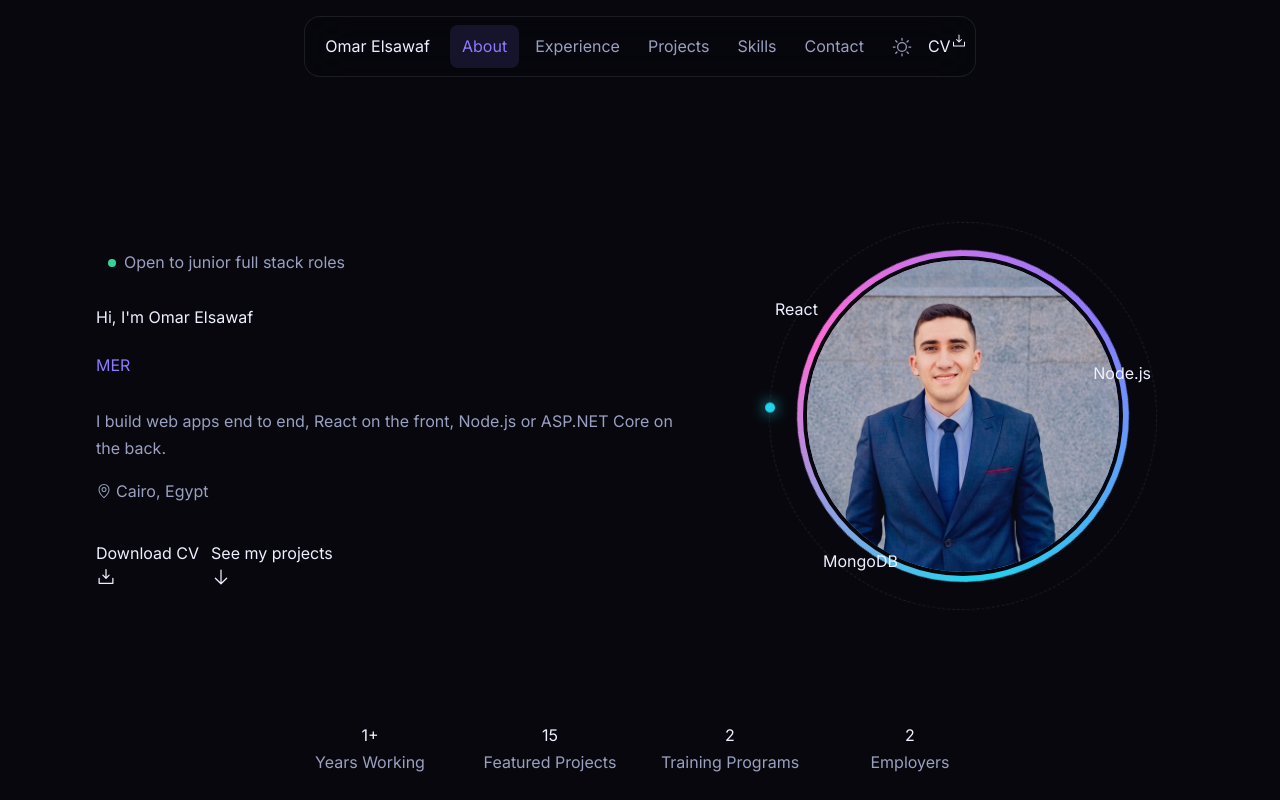
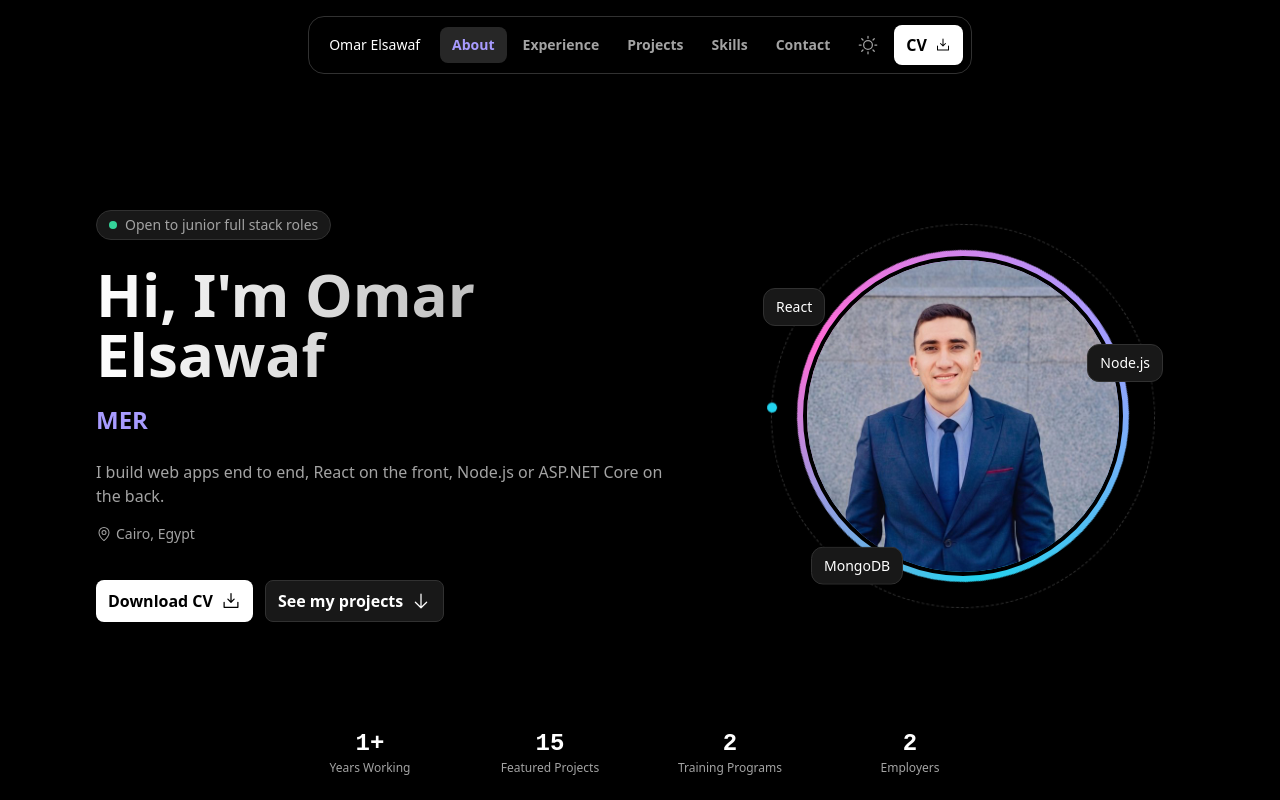
Before and after one commit to OmarELswaf/portfolio, a React (Vite) app: page / in a window 1280 px wide. Shown: the top 800 px of the page. Built offline with nearby package versions, Linux system fonts and the light colour scheme.

Commit message:
Apply design rules: app and styles

```diff
--- a/src/App.jsx
+++ b/src/App.jsx
@@ -1,6 +1,7 @@
 import { ThemeProvider } from './context/ThemeContext';
 import SideRail from './components/layout/SideRail';
 import Footer from './components/layout/Footer';
+import TaglineReveal from './components/ui/TaglineReveal';
 import Hero from './components/sections/Hero';
 import About from './components/sections/About';
 import Experience from './components/sections/Experience';
@@ -12,8 +13,9 @@ function App() {
   return (
     <ThemeProvider>
       <SideRail />
-      <main>
+      <main id="main">
         <Hero />
+        <TaglineReveal />
         <About />
         <Experience />
         <Projects />
--- a/src/index.css
+++ b/src/index.css
@@ -4,97 +4,91 @@
 
 @layer base {
   :root {
-    --bg: #07070d;
-    --bg-card: rgba(255, 255, 255, 0.035);
-    --bg-hover: rgba(255, 255, 255, 0.07);
-    --text: #eef0ff;
-    --text-muted: #9aa0c0;
-    --accent: #8b7bff;
-    --accent2: #22d3ee;
-    --accent-tint: rgba(139, 123, 255, 0.12);
-    --border: rgba(255, 255, 255, 0.09);
-    --shadow: rgba(0, 0, 0, 0.5);
-    --grid: rgba(255, 255, 255, 0.04);
+    --bg: #000000;
+    --bg-card: #181818;
+    --bg-hover: #1F1F1F;
+    --surface: #131209;
+    --text: #FFFFFF;
+    --text-muted: #A3A3A3;
+    --accent: #A89BFF;
+    --accent-tint: #272727;
+    --border: #313131;
   }
   .light {
-    --bg: #f6f7ff;
-    --bg-card: rgba(255, 255, 255, 0.75);
-    --bg-hover: rgba(255, 255, 255, 1);
-    --text: #14142b;
-    --text-muted: #565b7a;
-    --accent: #6d5cf5;
-    --accent2: #0891b2;
-    --accent-tint: rgba(109, 92, 245, 0.1);
-    --border: rgba(20, 20, 60, 0.1);
-    --shadow: rgba(60, 60, 120, 0.15);
-    --grid: rgba(20, 20, 60, 0.05);
+    --bg: #FFFFFF;
+    --bg-card: #F5F5F5;
+    --bg-hover: #EBEBEB;
+    --surface: #FAFAFA;
+    --text: #000000;
+    --text-muted: #525252;
+    --accent: #5B45E0;
+    --accent-tint: #EDEBFF;
+    --border: #E0E0E0;
   }
   * { margin: 0; padding: 0; box-sizing: border-box; }
   html { scroll-behavior: smooth; }
   body {
-    font-family: 'Inter', system-ui, sans-serif;
+    font-family: 'Geist', system-ui, sans-serif;
     background: var(--bg);
     color: var(--text);
-    line-height: 1.7;
     overflow-x: hidden;
-    transition: background-color .3s ease, color .3s ease;
   }
   ::selection { background: var(--accent-tint); color: var(--accent); }
-  ::-webkit-scrollbar { width: 8px; }
-  ::-webkit-scrollbar-track { background: var(--bg); }
-  ::-webkit-scrollbar-thumb { background: var(--border); border-radius: 4px; }
+  :focus-visible { outline: 2px solid var(--accent); outline-offset: 2px; border-radius: 8px; }
+  h1, h2, h3, h4 { text-wrap: balance; }
+  p, li { text-wrap: pretty; }
 }
 
 @layer components {
-  .mono { font-family: 'JetBrains Mono', ui-monospace, monospace; }
-  .grad-text {
-    background: linear-gradient(120deg, var(--accent), var(--accent2));
+  /* Named text styles (scale steps from the type scale) */
+  .heading-1 { @apply text-5xl sm:text-6xl font-semibold; }
+  .heading-2 { @apply text-4xl sm:text-5xl font-semibold; }
+  .heading-4 { @apply text-3xl font-semibold; }
+  .heading-3 { @apply text-3xl sm:text-4xl font-semibold; }
+  .heading-5 { @apply text-2xl font-semibold; }
+  .title-1 { @apply text-xl font-medium; }
+  .title-2 { @apply text-lg font-medium; }
+  .title-4 { @apply text-sm font-medium; }
+  .body-2 { @apply text-base font-medium; }
+  .body-3 { @apply text-base; }
+  .body-6 { @apply text-sm; }
+  .button-md { @apply text-base font-semibold; }
+  .button-sm { @apply text-sm font-semibold; }
+  .caption-1 { @apply text-sm font-medium; }
+  .caption-4 { @apply text-xs font-medium; }
+  .num { font-family: 'Geist Mono', ui-monospace, monospace; }
+
+  .ease-base { transition-timing-function: cubic-bezier(0.22, 1, 0.36, 1); }
+  .btn { @apply inline-flex items-center justify-center gap-2 px-3 py-2 rounded-lg button-md transition-all duration-300 ease-base active:scale-[0.98]; }
+  .btn-primary { background: var(--text); color: var(--bg); }
+  .btn-primary:hover { opacity: .85; }
+  .btn-ghost { background: var(--bg-card); border: 1px solid var(--border); color: var(--text); }
+  .btn-ghost:hover { background: var(--bg-hover); }
+  .card { background: var(--bg-card); border: 1px solid var(--border); }
+
+  .hero-heading {
+    background: linear-gradient(to right, #FFFFFF, #9B9B9B);
     -webkit-background-clip: text; background-clip: text; color: transparent;
   }
-  .glass {
-    background: var(--bg-card);
-    border: 1px solid var(--border);
-    backdrop-filter: blur(14px);
-    -webkit-backdrop-filter: blur(14px);
-  }
-  .bg-grid {
-    background-image:
-      linear-gradient(var(--grid) 1px, transparent 1px),
-      linear-gradient(90deg, var(--grid) 1px, transparent 1px);
-    background-size: 48px 48px;
-    mask-image: radial-gradient(ellipse at 50% 30%, #000 30%, transparent 75%);
-    -webkit-mask-image: radial-gradient(ellipse at 50% 30%, #000 30%, transparent 75%);
-  }
-  .reveal { opacity: 0; transform: translateY(24px); transition: opacity .6s ease, transform .6s ease; }
+  .light .hero-heading { background-image: linear-gradient(to right, #000000, #666666); }
+
+  .reveal { opacity: 0; transform: translateY(32px); transition: opacity .7s cubic-bezier(0.22,1,0.36,1), transform .7s cubic-bezier(0.22,1,0.36,1); }
   .reveal.visible { opacity: 1; transform: none; }
 
-  /* Photo: spinning gradient ring + pulsing glow + floating chips */
-  .avatar-ring {
-    position: absolute; inset: -6px; border-radius: 9999px;
-    background: conic-gradient(from 0deg, var(--accent), var(--accent2), #ff6bd6, var(--accent));
-    animation: spin 6s linear infinite;
-  }
-  .avatar-glow {
-    position: absolute; inset: -30px; border-radius: 9999px;
-    background: radial-gradient(circle, var(--accent) 0%, transparent 65%);
-    opacity: .35; filter: blur(30px); animation: pulse 4s ease-in-out infinite;
-  }
-  .orbit { position: absolute; inset: -34px; border-radius: 9999px; border: 1px dashed var(--border); animation: spin 28s linear infinite reverse; }
-  .orbit::after { content: ''; position: absolute; top: -5px; left: 50%; width: 10px; height: 10px; border-radius: 9999px; background: var(--accent2); box-shadow: 0 0 14px var(--accent2); }
-  .float-a { animation: float 5s ease-in-out infinite; }
-  .float-b { animation: float 6s ease-in-out infinite reverse; }
-  .blob { position: absolute; border-radius: 9999px; filter: blur(80px); opacity: .25; animation: drift 14s ease-in-out infinite alternate; }
-  .cursor { display: inline-block; width: 2px; height: 1em; background: var(--accent2); margin-left: 3px; vertical-align: -2px; animation: blink 1s steps(1) infinite; }
-
+  .avatar-ring { position: absolute; inset: -6px; border-radius: 9999px; background: conic-gradient(from 0deg, var(--accent), #22d3ee, #ff6bd6, var(--accent)); animation: spin 6s linear infinite; }
+  .orbit { position: absolute; inset: -32px; border-radius: 9999px; border: 1px dashed var(--border); animation: spin 28s linear infinite reverse; }
+  .orbit::after { content: ''; position: absolute; top: -5px; left: 50%; width: 10px; height: 10px; border-radius: 9999px; background: #22d3ee; }
+  .float-a { animation: float 5s cubic-bezier(0.22,1,0.36,1) infinite alternate; }
+  .float-b { animation: float 6s cubic-bezier(0.22,1,0.36,1) infinite alternate-reverse; }
+  .cursor { display: inline-block; width: 2px; height: 1em; background: var(--accent); margin-left: 4px; vertical-align: -2px; animation: blink 1s steps(1) infinite; }
   @keyframes spin { to { transform: rotate(360deg); } }
-  @keyframes pulse { 0%,100% { transform: scale(.95); opacity: .25; } 50% { transform: scale(1.08); opacity: .45; } }
-  @keyframes float { 0%,100% { transform: translateY(0); } 50% { transform: translateY(-10px); } }
-  @keyframes drift { to { transform: translate(40px, 30px) scale(1.15); } }
+  @keyframes float { from { transform: translateY(0); } to { transform: translateY(-8px); } }
   @keyframes blink { 50% { opacity: 0; } }
 
   @media (prefers-reduced-motion: reduce) {
-    .reveal { opacity: 1; transform: none; transition: none; }
+    .reveal { transform: none; transition: opacity .3s linear; }
     html { scroll-behavior: auto; }
-    .avatar-ring, .avatar-glow, .orbit, .float-a, .float-b, .blob, .cursor { animation: none; }
+    .avatar-ring, .orbit, .float-a, .float-b, .cursor { animation: none; }
+    .tag-word { transition: none !important; }
   }
 }
```
